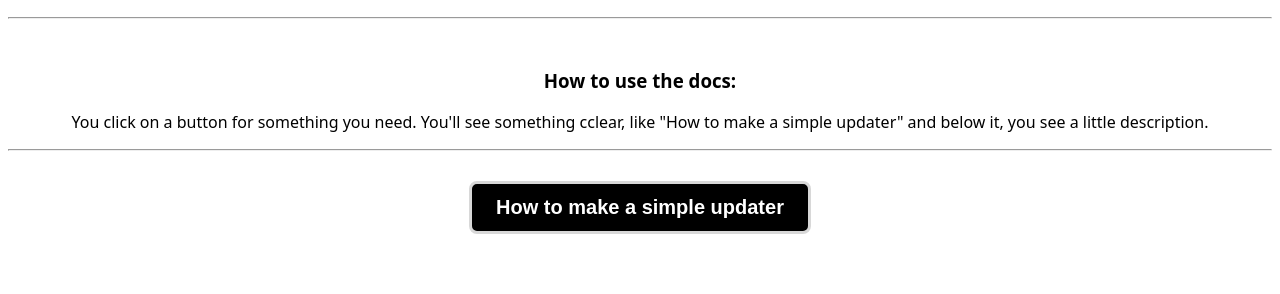
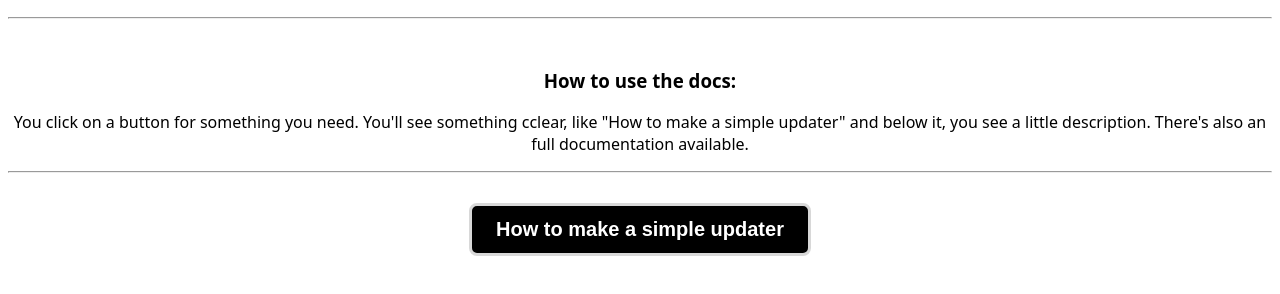
Before and after one commit to dante-nl/rh-api, a plain HTML site: page index.html in a window 1280 px wide. Shown: the part 122-416 px from the top of the page. Drawn offline with Linux system fonts and the light colour scheme.

Commit message:
Update index.html

```diff
--- a/index.html
+++ b/index.html
@@ -62,7 +62,7 @@
   <h2>The RoutineHub API documentation</h2>
   <hr><br></hr>
     <h3>How to use the docs:</h3>
-    <p>You click on a button for something you need. You'll see something cclear, like "How to make a simple updater" and below it, you see a little description.</p>
+    <p>You click on a button for something you need. You'll see something cclear, like "How to make a simple updater" and below it, you see a little description. There's also an full documentation available.</p>
     <hr><br></hr>
     <a class="btn1" href="article/1.html">How to make a simple updater</a>
  </body>
```
